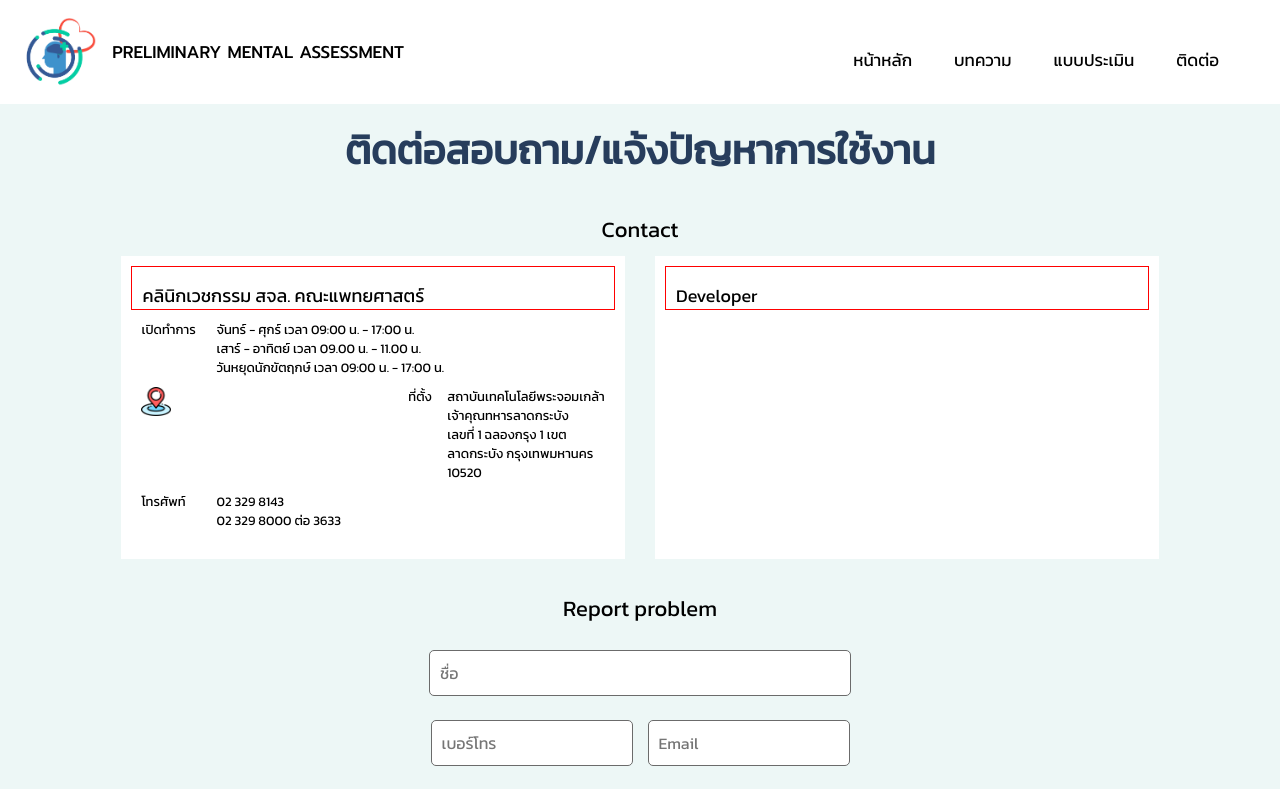
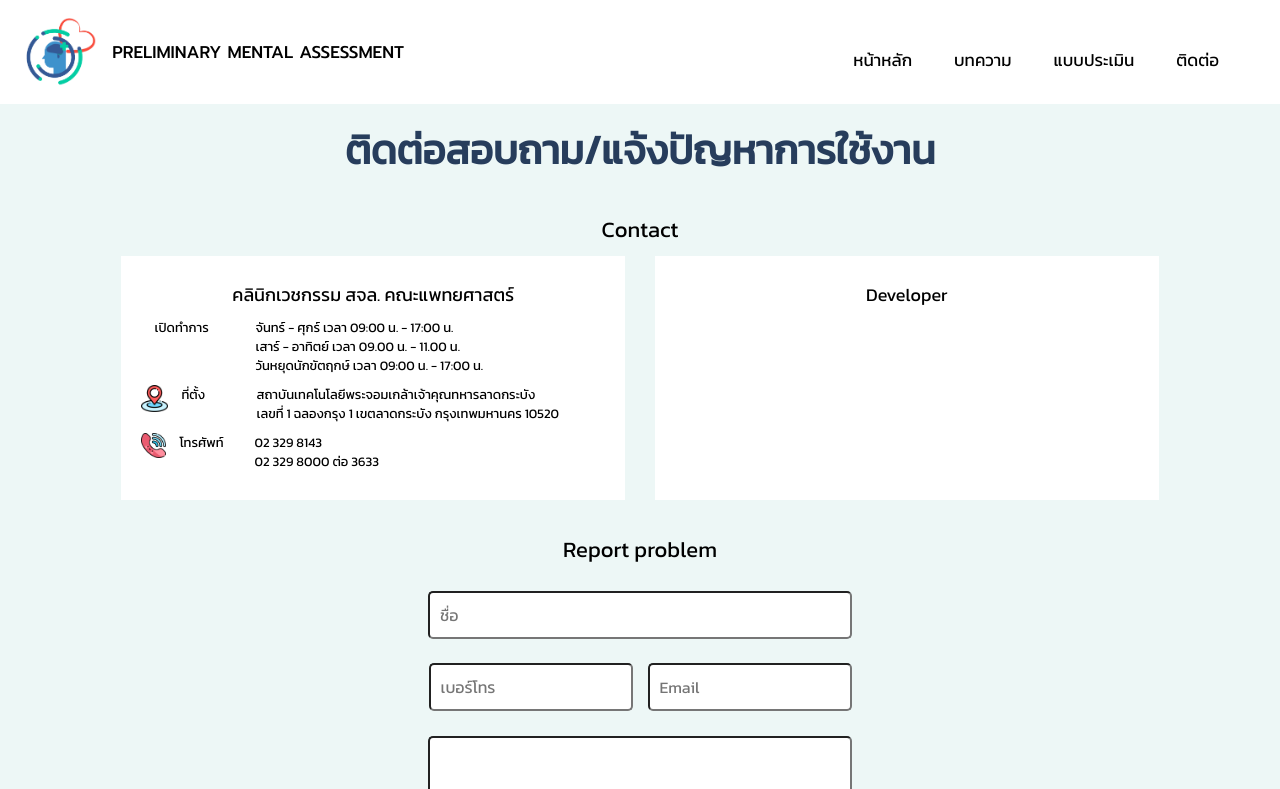
Before and after one commit to kwsrsn/teamproject, a React (Create React App) app: page /contact in a window 1280 px wide. Shown: the top 789 px of the page. Built offline with nearby package versions, Linux system fonts and the light colour scheme.

Commit message:
contactteamproject

```diff
--- a/src/page/Contact.js
+++ b/src/page/Contact.js
@@ -2,7 +2,8 @@ import React from 'react';
 import './style.css'
 import mail from "../components/widgets/pic/mail.png";
 import phone from "../components/widgets/pic/phone.png";
-import location from "../img/location.png"
+import location from "../img/location.png";
+import call from "../img/call.png";
 
 const Contact = props => {
     return (
@@ -22,12 +23,12 @@ const Contact = props => {
                             <div>
                                 <div className='contactrow'>
                                     <div style={{width:"75px"}}>
-                                        เปิดทำการ
+                                        &emsp;เปิดทำการ
                                     </div>
                                     <div>
-                                        จันทร์ - ศุกร์ เวลา 09:00 น. - 17:00 น.<br/>
-                                        เสาร์ - อาทิตย์ เวลา 09.00 น. - 11.00 น.<br/>
-                                        วันหยุดนักขัตฤกษ์ เวลา 09:00 น. - 17:00 น.
+                                       &emsp;&emsp;&emsp;จันทร์ - ศุกร์ เวลา 09:00 น. - 17:00 น.<br/>
+                                       &emsp;&emsp;&emsp;เสาร์ - อาทิตย์ เวลา 09.00 น. - 11.00 น.<br/>
+                                       &emsp;&emsp;&emsp;วันหยุดนักขัตฤกษ์ เวลา 09:00 น. - 17:00 น.
                                     </div>
                                 </div>
 
@@ -36,20 +37,23 @@ const Contact = props => {
                                 <img src={location} className='piclocation'/>
                                 </div>
                                     <div style={{width:"75px"}}>
-                                        ที่ตั้ง
+                                        &emsp;ที่ตั้ง
                                     </div>
                                     <div>
-                                        สถาบันเทคโนโลยีพระจอมเกล้าเจ้าคุณทหารลาดกระบัง <br/>
-                                        เลขที่ 1 ฉลองกรุง 1 เขตลาดกระบัง กรุงเทพมหานคร 10520
+                                    &emsp;สถาบันเทคโนโลยีพระจอมเกล้าเจ้าคุณทหารลาดกระบัง <br/>
+                                    &emsp;เลขที่ 1 ฉลองกรุง 1 เขตลาดกระบัง กรุงเทพมหานคร 10520
                                     </div>
                                 </div>
                                 <div className='contactrow'>
+                                <div>
+                                <img src={call} classname='picphone' style={{ height:"25px",width:"25px"}}/>
+                                </div>
                                     <div style={{width:"75px"}}>
-                                        โทรศัพท์
+                                    &emsp;โทรศัพท์
                                     </div>
                                     <div>
-                                        02 329 8143 <br/>
-                                        02 329 8000 ต่อ 3633<br/><br/>
+                                        &emsp;02 329 8143 <br/>
+                                        &emsp;02 329 8000 ต่อ 3633<br/><br/>
                                     </div>
                                 </div>
                             </div>
--- a/src/page/style.css
+++ b/src/page/style.css
@@ -251,8 +251,7 @@
     justify-content: center;
 }
 .contact1{
-    border: 1px solid red;
-    text-align: left;
+    text-align: center;
     font-size: 18px;
     padding-top: 15px;
     padding-left: 10px;
@@ -263,7 +262,6 @@
     padding: 10px;
     margin-top: 2%;
     border-radius: 5px;
-    border: 1px solid#6b6b6b;
 }
 .contactrow{
     display: flex;
@@ -275,8 +273,8 @@
     padding-right: 10px;
 }
 .piclocation{
-    width: 11%;
-    height: 31%;
+    width: 27px;
+    height: 27px;
     background: url(../img/location.png);
 }
 
```
Also changed, not shown: src/img/call.png (added).
